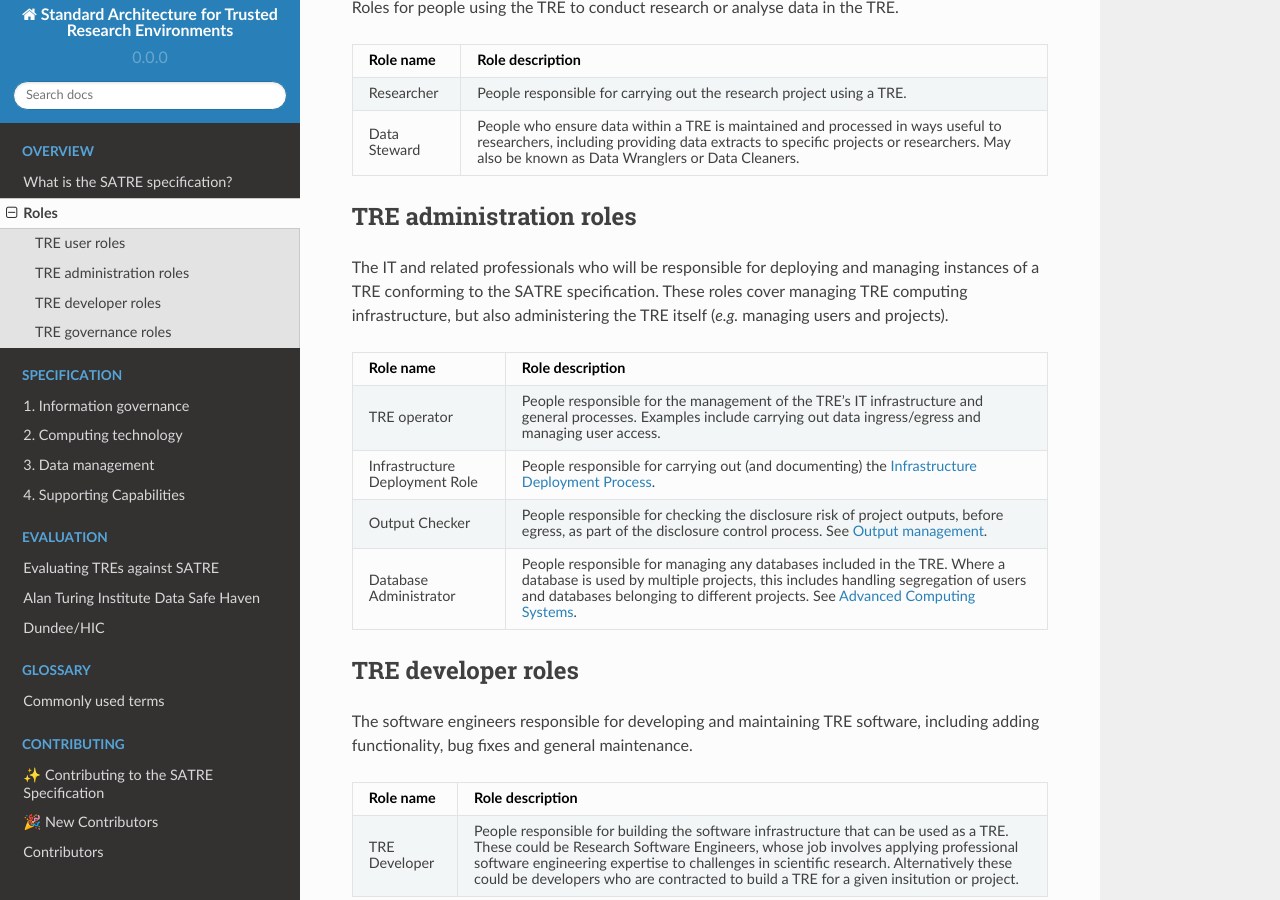
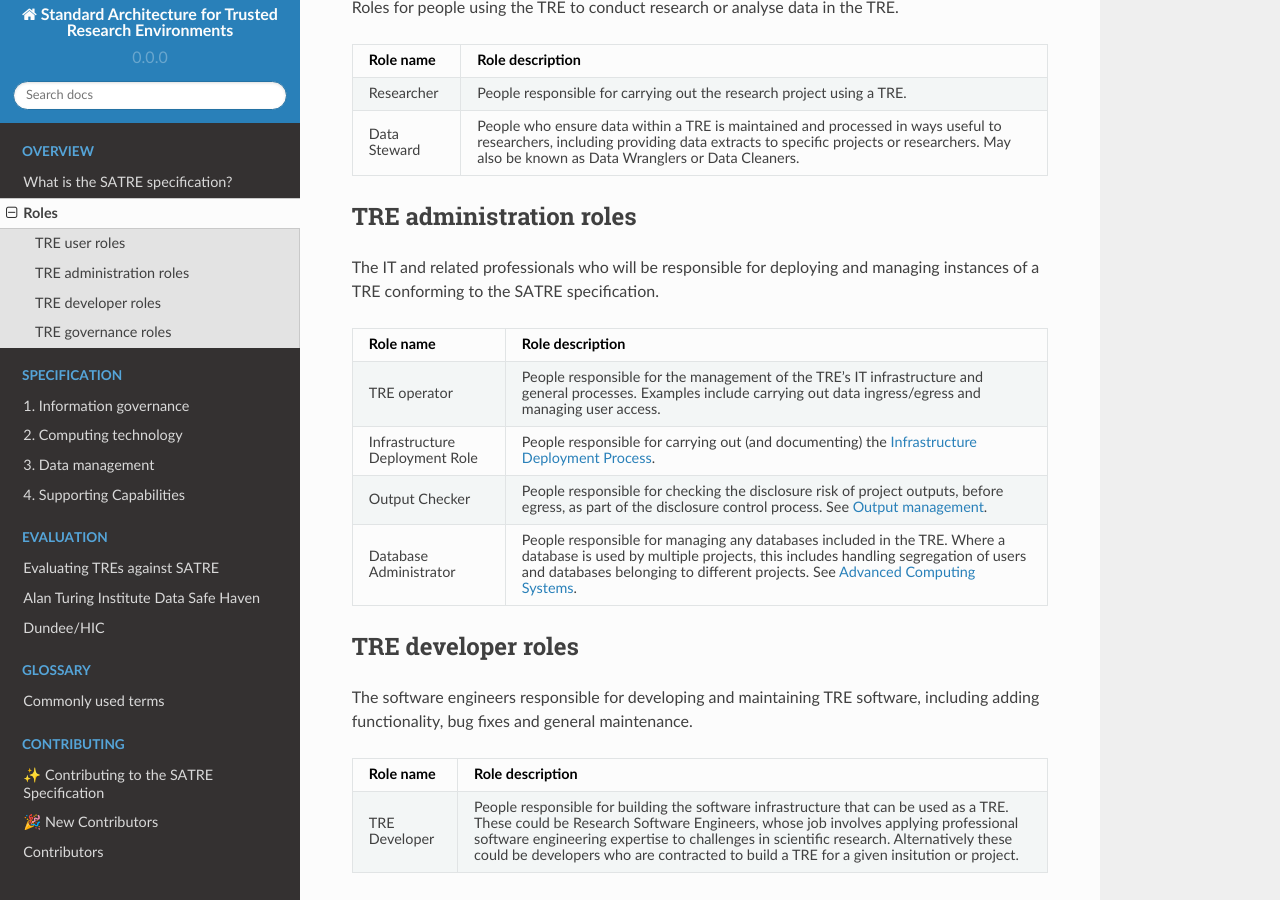
Before and after one commit to sa-tre/satre-specification, a Sphinx documentation site: the page built from docs/source/roles.md, in a window 1280 px wide and 900 px high, scrolled down 316 px. Built offline with Sphinx 7.4.7 and the Read the Docs theme 2.0.0, drawn with Linux system fonts in a browser that asks for light colours.

Commit message:
remove duplicate

```diff
--- a/docs/source/roles.md
+++ b/docs/source/roles.md
@@ -32,7 +32,6 @@ Roles for people using the TRE to conduct research or analyse data in the TRE.
 ## TRE administration roles
 
 The IT and related professionals who will be responsible for deploying and managing instances of a TRE conforming to the SATRE specification.
-These roles cover managing TRE computing infrastructure, but also administering the TRE itself (_e.g._ managing users and projects).
 
 <!-- The document will explain that SATRE conforming TREs should have documentation and infrastructure deployment code/apps that conform to software engineering best practices, which are also defined here, making them "simple" for an IT professional to follow; troubleshooting steps included. -->
 
```
